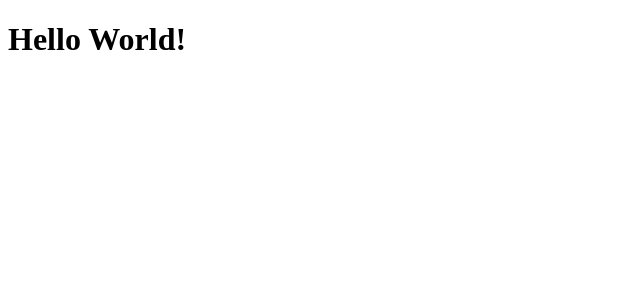
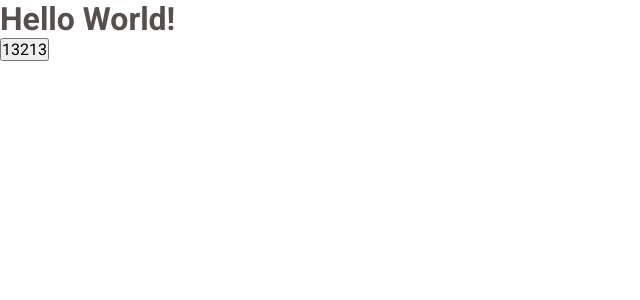
Before and after one commit to juninho15830/coffee-delivery, a React (Vite) app: page / in a window 1280 px wide. Shown: the top 300 px of the page, without its empty margins (0-640 px from the left). Built offline with nearby package versions, Linux system fonts and the light colour scheme.

Commit message:
create coffee delivery structure

```diff
--- a/index.html
+++ b/index.html
@@ -2,7 +2,14 @@
 <html lang="en">
   <head>
     <meta charset="UTF-8" />
+
+    <link rel="preconnect" href="https://fonts.googleapis.com" />
+    <link rel="preconnect" href="https://fonts.gstatic.com" crossorigin />
+
     <meta name="viewport" content="width=device-width, initial-scale=1.0" />
+
+    <link href="https://fonts.googleapis.com/css2?family=Baloo+2:wght@400..800&family=Roboto:wght@400;700&display=swap" rel="stylesheet" />
+
     <title>Coffee Delivery</title>
   </head>
   <body>
--- a/src/App.tsx
+++ b/src/App.tsx
@@ -1,10 +1,15 @@
+import { ThemeProvider } from 'styled-components'
 import './App.css'
+import { defaultTheme } from './styles/themes/default'
+import { GlobalStyle } from './styles/global'
 
 export function App() {
 
   return (
-    <>
+    <ThemeProvider theme={defaultTheme}>
       <h1>Hello World!</h1>
-    </>
+      <button>13213</button>
+      <GlobalStyle />
+    </ThemeProvider>
   )
 }
--- /dev/null
+++ b/src/styles/global.ts
@@ -0,0 +1,26 @@
+import { createGlobalStyle } from "styled-components";
+
+export const GlobalStyle = createGlobalStyle`
+* {
+    margin: 0;
+    padding: 0;
+    box-sizing: border-box;
+}
+
+:focus {
+    outline: 0;
+    box-shadow: 0 0 0 1px ${props => props.theme['yellow-900']};
+}
+
+body {
+    background: ${props => props.theme.white};
+    color: ${props => props.theme['gray-700']};
+    -webkit-font-smoothing: antialiased;
+}
+
+body, input, textarea, button {
+    font-family: 'Roboto', sans-serif;
+    font-weight: 400;
+    font-size: 1rem;
+}
+`;
```
Also changed, not shown: src/@types/styled.d.ts (added, +8 -0 lines).
